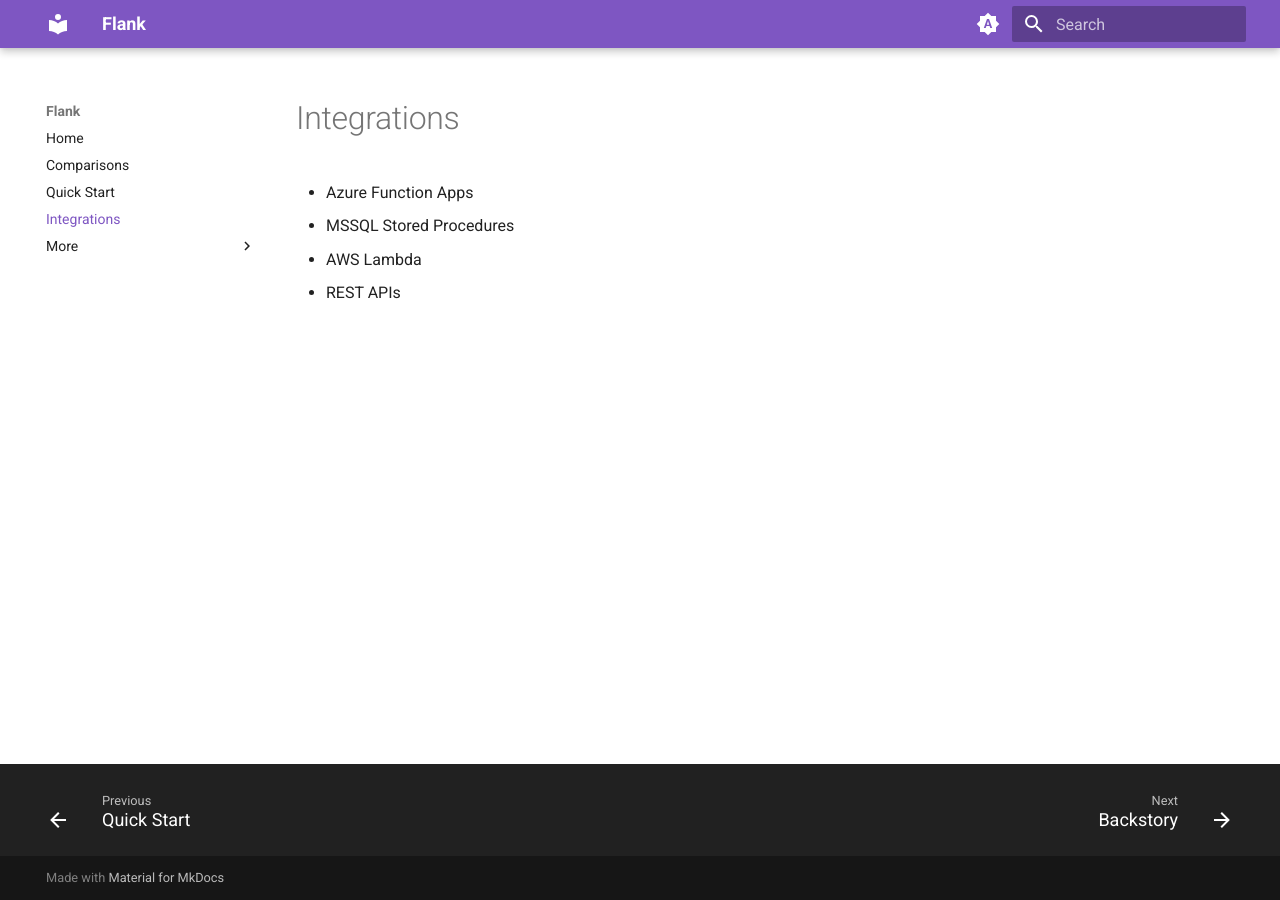
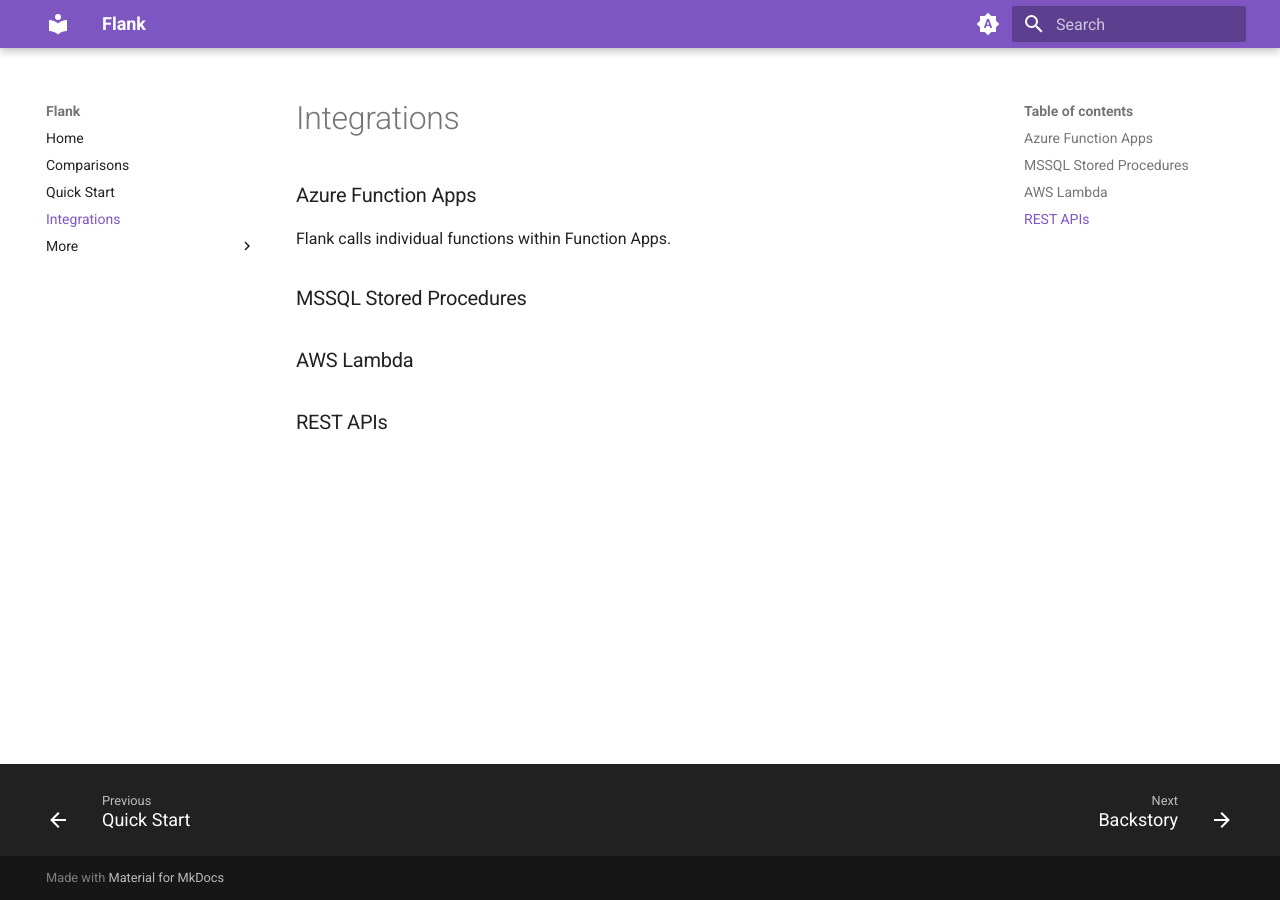
Before and after one commit to btf-org/flank-docs, an MkDocs documentation site: the page built from docs/integrations/all-integrations.md, in a window 1280 px wide. Built offline with MkDocs 1.6.1 and Material for MkDocs 9.7.7, drawn with Linux system fonts in a browser that asks for light colours.

```diff
--- a/docs/integrations/all-integrations.md
+++ b/docs/integrations/all-integrations.md
@@ -1,6 +1,9 @@
 # Integrations
 
-- Azure Function Apps
-- MSSQL Stored Procedures
-- AWS Lambda
-- REST APIs
+### Azure Function Apps
+Flank calls individual functions within Function Apps.
+
+### MSSQL Stored Procedures
+
+### AWS Lambda
+### REST APIs
--- a/mkdocs.yml
+++ b/mkdocs.yml
@@ -2,7 +2,6 @@ site_name: Flank
 theme:
   name: material
   logo:
-  palette:
   palette:
     # Palette toggle for automatic mode
     - media: "(prefers-color-scheme)"
```
Also changed, not shown: docs/comparisons/all-comparisons.md (+2 -2 lines), docs/index.md (+2 -1 lines), docs/assets/outflank-dark.svg (added).
